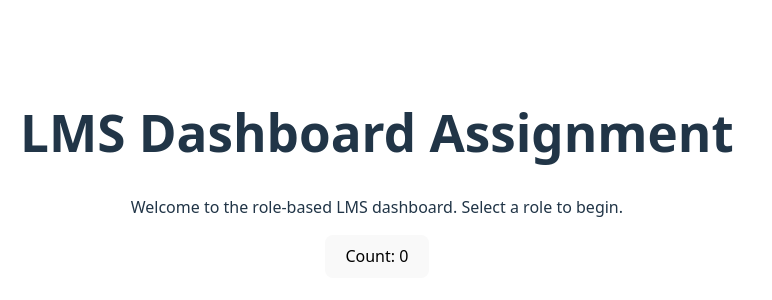
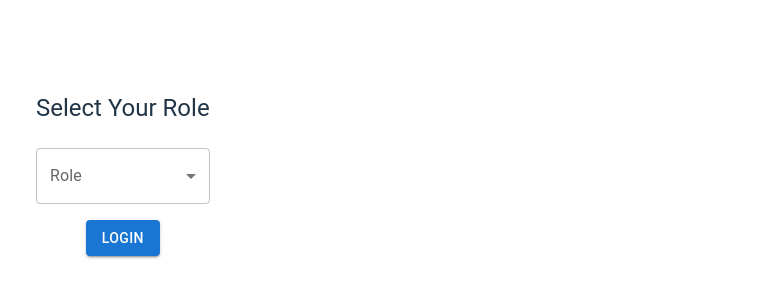
Before and after one commit to Aarthi-A05/lms-dashboard, a React (Vite) app in the folder my-lms-app/: page / in a window 1280 px wide. Shown: the part 226-526 px from the top of the page, without its empty margins (0-772 px from the left). Built offline with nearby package versions, Linux system fonts and the light colour scheme.

Commit message:
Implemented RoleSelector component with mock login and RoleContext for state management

```diff
--- a/my-lms-app/src/App.tsx
+++ b/my-lms-app/src/App.tsx
@@ -1,17 +1,42 @@
-import { useState } from 'react';
+import React, { useState, useEffect } from 'react';
 import './App.css';
+import RoleSelector from './pages/RoleSelector'; // Import the RoleSelector component
+import { RoleContext, RoleProvider } from './contexts/RoleContext'; // Import RoleContext (to be created next)
 
 function App() {
-  const [count, setCount] = useState(0);
+  const [currentUser, setCurrentUser] = useState<any>(null); // Temporary type, will refine with RoleContext
+
+  // Effect to load persisted role from localStorage on mount
+  useEffect(() => {
+    const storedRole = localStorage.getItem('currentRole');
+    if (storedRole) {
+      setCurrentUser(JSON.parse(storedRole));
+    }
+  }, []);
+
+  // Handle role selection from RoleSelector
+  const handleSelectRole = (user: any) => {
+    setCurrentUser(user);
+    console.log('Selected role:', user?.role); // Log for debugging
+  };
 
   return (
-    <div className="App">
-      <h1>LMS Dashboard Assignment</h1>
-      <p>Welcome to the role-based LMS dashboard. Select a role to begin.</p>
-      <button onClick={() => setCount((count) => count + 1)}>
-        Count: {count}
-      </button>
-    </div>
+    <RoleProvider value={{ currentUser, setCurrentUser }}>
+      <div className="App">
+        {currentUser ? (
+          <div>
+            <h2>Welcome, {currentUser.name} ({currentUser.role})!</h2>
+            <button onClick={() => {
+              localStorage.removeItem('currentRole');
+              setCurrentUser(null);
+            }}>Logout</button>
+            {/* Dashboard will go here in Phase 3 */}
+          </div>
+        ) : (
+          <RoleSelector onSelectRole={handleSelectRole} />
+        )}
+      </div>
+    </RoleProvider>
   );
 }
 
--- a/my-lms-app/src/contexts/RoleContext.tsx
+++ b/my-lms-app/src/contexts/RoleContext.tsx
@@ -1,2 +1,38 @@
-// src/contexts/RoleContext.tsx
-// Placeholder for role state management
+import React, { createContext, useContext, useState, useEffect } from 'react';
+
+// Define the shape of the context value
+interface RoleContextType {
+  currentUser: any; // Will refine to User type later
+  setCurrentUser: React.Dispatch<React.SetStateAction<any>>;
+}
+
+// Create the context with a default value
+export const RoleContext = createContext<RoleContextType | undefined>(undefined);
+
+// Provider component to wrap the app
+export const RoleProvider = ({ children }: { children: React.ReactNode }) => {
+  const [currentUser, setCurrentUser] = useState<any>(null);
+
+  // Load persisted role from localStorage on mount
+  useEffect(() => {
+    const storedRole = localStorage.getItem('currentRole');
+    if (storedRole) {
+      setCurrentUser(JSON.parse(storedRole));
+    }
+  }, []);
+
+  return (
+    <RoleContext.Provider value={{ currentUser, setCurrentUser }}>
+      {children}
+    </RoleContext.Provider>
+  );
+};
+
+// Custom hook to use the context
+export const useRole = () => {
+  const context = useContext(RoleContext);
+  if (!context) {
+    throw new Error('useRole must be used within a RoleProvider');
+  }
+  return context;
+};
--- a/my-lms-app/src/pages/RoleSelector.tsx
+++ b/my-lms-app/src/pages/RoleSelector.tsx
@@ -1,2 +1,67 @@
-// src/pages/RoleSelector.tsx
-// Placeholder for role selection component
+import React, { useState } from 'react';
+import { Button, FormControl, InputLabel, Select, MenuItem, Box, Typography } from '@mui/material';
+import users from '../data/users.json'; // Import mock users from JSON file
+
+// Define the shape of a user object for TypeScript
+interface User {
+  id: number;
+  role: string;
+  name: string;
+  permissions: string[];
+}
+
+// RoleSelector component to simulate login with role selection
+const RoleSelector = ({ onSelectRole }: { onSelectRole: (user: User | null) => void }) => {
+  const [selectedRole, setSelectedRole] = useState<string>(''); // State to track selected role
+
+  // Handle the login action when the button is clicked
+  const handleSelect = () => {
+    if (!selectedRole) {
+      // Prevent login if no role is selected
+      console.warn('Please select a role before logging in.');
+      return;
+    }
+    const user = users.find((u: User) => u.role === selectedRole); // Find user by role
+    if (user) {
+      localStorage.setItem('currentRole', JSON.stringify(user)); // Persist user data in localStorage
+      onSelectRole(user); // Notify parent component of the selected role
+    } else {
+      console.error('User not found for selected role:', selectedRole);
+    }
+  };
+
+  return (
+    <Box
+      sx={{
+        display: 'flex',
+        flexDirection: 'column',
+        alignItems: 'center',
+        gap: 2,
+        padding: 2,
+        maxWidth: '300px',
+        margin: 'auto',
+      }}
+    >
+      <Typography variant="h5" gutterBottom>
+        Select Your Role
+      </Typography>
+      <FormControl fullWidth>
+        <InputLabel id="role-select-label">Role</InputLabel>
+        <Select
+          labelId="role-select-label"
+          value={selectedRole}
+          onChange={(e) => setSelectedRole(e.target.value as string)}
+          label="Role"
+        >
+          <MenuItem value="Admin">Admin</MenuItem>
+          <MenuItem value="Student">Student</MenuItem>
+        </Select>
+      </FormControl>
+      <Button variant="contained" color="primary" onClick={handleSelect}>
+        Login
+      </Button>
+    </Box>
+  );
+};
+
+export default RoleSelector;
```
